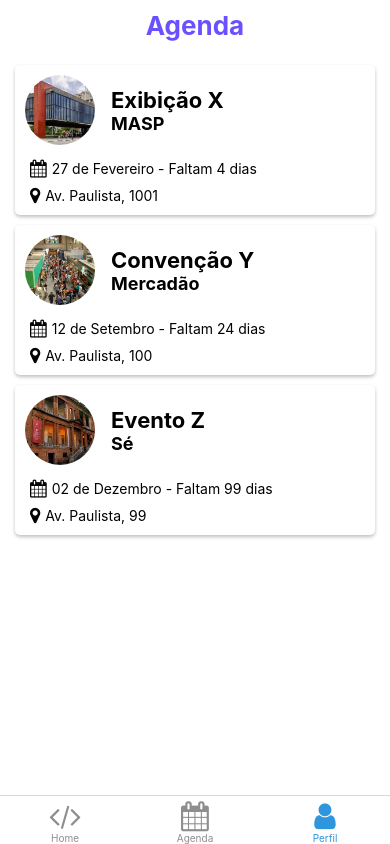
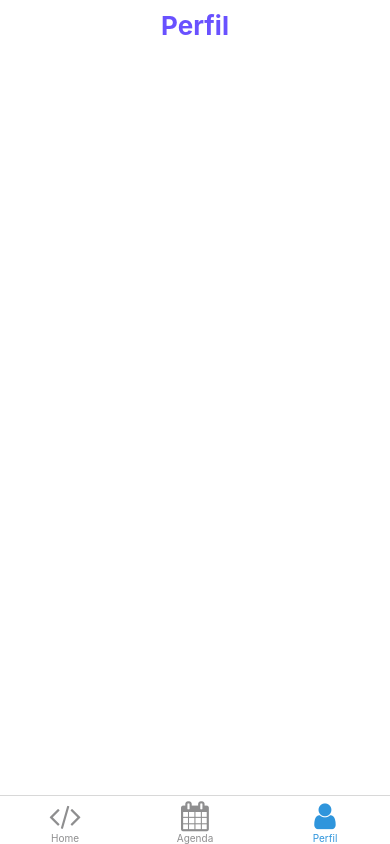
Before and after one commit to sirvaizard/meeTour-mobile, a React Native app: screen /Perfil in a window 390 px wide. Built offline with nearby package versions, Linux system fonts and the light colour scheme.

Commit message:
add Profile screen

```diff
--- a/navigation/index.tsx
+++ b/navigation/index.tsx
@@ -13,6 +13,7 @@ import useColorScheme from '../hooks/useColorScheme';
 import Home from '../screens/Home';
 import Event from '../screens/Event'
 import Agenda from '../screens/Agenda'
+import Profile from '../screens/Profile'
 
 import {RootTabParamList, RootTabScreenProps } from '../types';
 import { createStackNavigator } from '@react-navigation/stack';
@@ -71,7 +72,7 @@ function BottomTabNavigator() {
       />
       <BottomTab.Screen
         name="Perfil"
-        component={Agenda}
+        component={Profile}
         options={{
           headerShown: false,
           tabBarIcon: ({ color }) => <TabBarIcon name="user" color={color} />,
--- /dev/null
+++ b/screens/Profile.tsx
@@ -0,0 +1,34 @@
+import * as React from 'react';
+import { StyleSheet, Image, TouchableOpacity, ImageProps, ScrollView } from 'react-native';
+import { FontAwesome } from '@expo/vector-icons';
+import { Text, View } from '../components/Themed';
+
+export default function Agenda({ route, navigation }: {route: any, navigation: any}) {
+    return (
+        <ScrollView style={styles.container}>
+            <View style={styles.header}>
+                <Text style={styles.logoTitle}>Perfil</Text>
+            </View>
+        </ScrollView>
+    )
+}
+
+const styles = StyleSheet.create({
+    container: {
+        overflow: 'hidden',
+        flex: 1,
+        backgroundColor: '#fff'
+    },
+    header: {
+        height: 50,
+        flexDirection: 'row',
+        justifyContent: 'center',
+        alignItems: 'center',
+        marginBottom: 15
+    },
+    logoTitle: {
+        fontSize: 26,
+        color: '#6951FF',
+        fontWeight: 'bold',
+    }
+});
```
